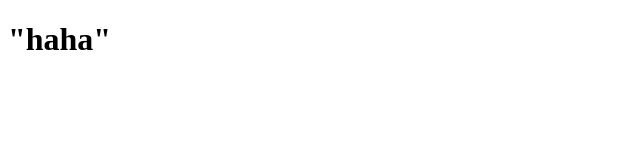
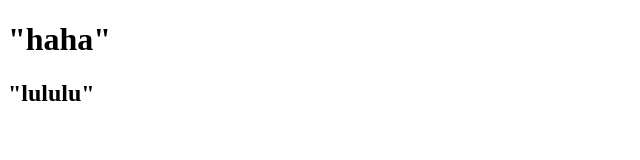
Before and after one commit to Locke6/test0930, a plain HTML site: page index.html in a window 1280 px wide. Shown: the whole page, without its empty margins (0-640 px from the left). Drawn offline with Linux system fonts and the light colour scheme.

Commit message:
忽略测试

```diff
--- a/index.html
+++ b/index.html
@@ -1,11 +1,15 @@
 <!DOCTYPE html>
 <html lang="en">
+
 <head>
     <meta charset="UTF-8">
     <meta name="viewport" content="width=device-width, initial-scale=1.0">
     <title>Document</title>
 </head>
+
 <body>
     <h1>"haha"</h1>
+    <h2>"lululu"</h2>
 </body>
+
 </html>
```
Also changed, not shown: 1 other file.
